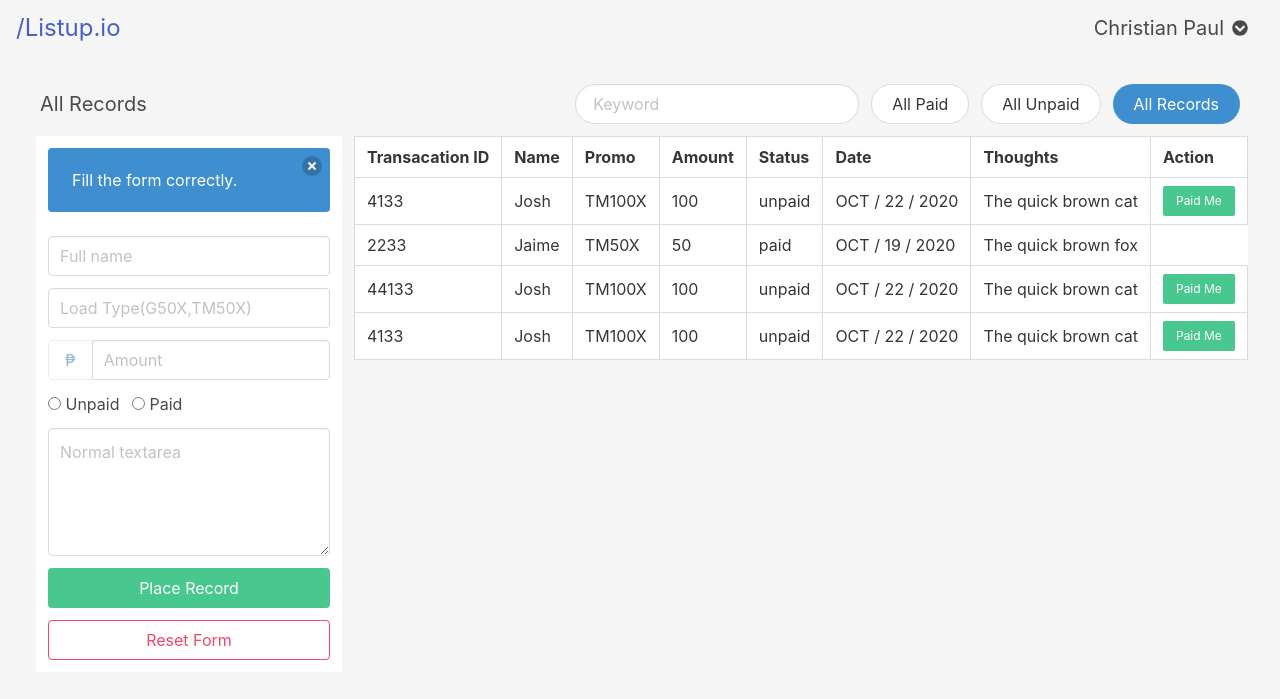
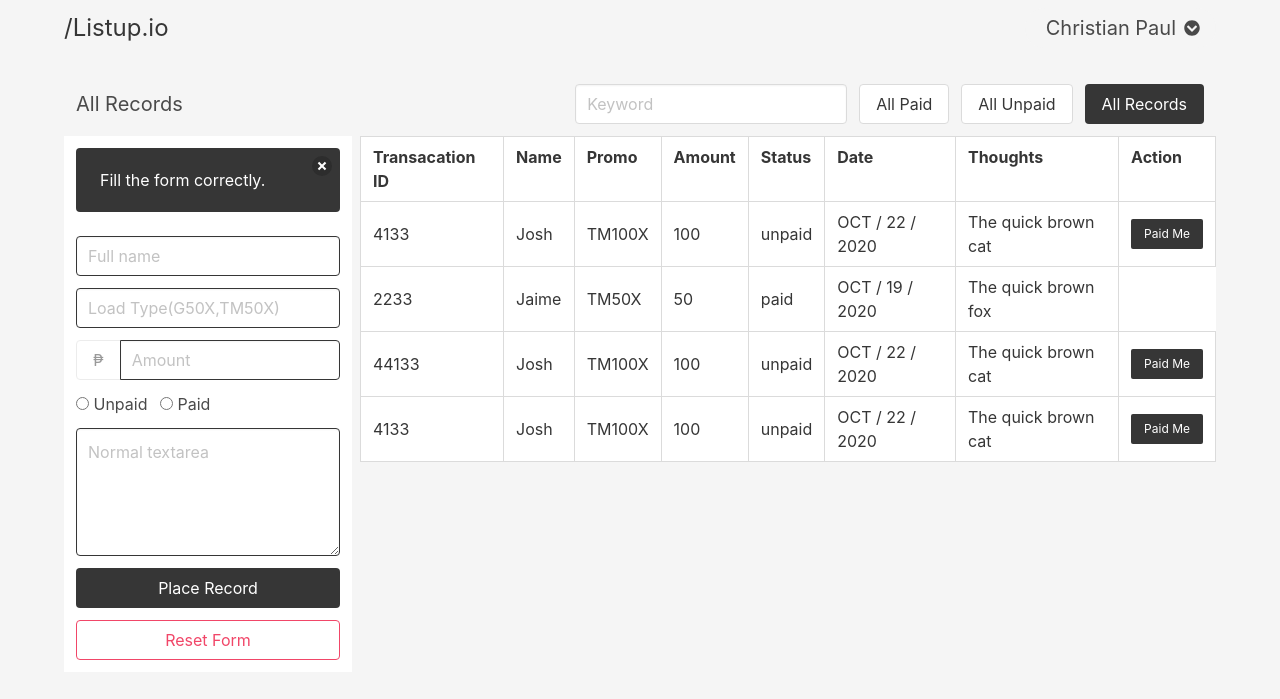
Before and after one commit to wallWrecker/list_upv2, a PHP site: page /pages/profile.php in a window 1280 px wide. Shown: the top 699 px of the page. Run offline with PHP 8.4, Linux system fonts and the light colour scheme; some libraries are stand-ins or nearby versions.

Commit message:
refactor some code in profile.js

```diff
--- a/pages/profile.php
+++ b/pages/profile.php
@@ -3,12 +3,12 @@
   include "../processes/init.php";
 ?>
 
-  <section class="container-fullhd mx-4 py-2">
+  <section class="container py-2">
     <!-- Navigation Links -->
     <div class="level">
       <div class="level-left">
         <div class="level-item">
-          <a class="is-size-4" href="../index.php">/Listup.io</a>
+          <a class="is-size-4 has-text-dark" href="../index.php">/Listup.io</a>
         </div>
       </div>
 
@@ -53,59 +53,60 @@
     </div>
       <!--End of Navigation Link-->
 
-    <div class="mx-3">
+    <div class="">
       <div class="column">
       <!-- Contains Filters, Databases, -->
         <!-- Filters and search box -->
         <div class="level">
           <div class="level-left">
             <div class="level-item">
-              <h3 class="subtitle">All Records</h3>
+              <h3 id="header-type" class="subtitle">All Records</h3>
             </div>
           </div>
           <div class="level-right">
             <div class="level-item has-addons">
-              <input class="input is-rounded" type="text" placeholder="Keyword">
+              <input class="input " type="text" placeholder="Keyword">
             </div>
             <!-- Filter Buttons -->
             <div class="level-item">
-              <button class="button is-rounded  filter-button">All Paid</button>
+              <button class="button filter-button">All Paid</button>
             </div>
             <div class="level-item">
-              <button class="button is-rounded filter-button">All Unpaid</button>
+              <button class="button filter-button">All Unpaid</button>
             </div>
             <div class="level-item">
-              <button class="button is-rounded filter-button is-info">All Records</button>
+              <button class="button filter-button is-dark">All Records</button>
             </div>
           </div>
         </div>
 
       <div class="columns">
         <!-- Left Column Form inputs -->
-        <div class="column is-3 has-background-white mx-2">
+        <!-- Form container -->
+        <div class="column is-3 has-background-white mr-2">
           <!-- Form -->
           <form action="<?php htmlspecialchars($_SERVER['PHP_SELF']);?> " method="POST">
-            <div id="form-notification" class="notification is-info">
+            <div id="form-notification" class="notification is-dark">
               <button class="delete"></button>
               Fill the form correctly.
             </div>
 
             <div class="field">
               <div class="control">
-                <input class="input" name="name" type="text" placeholder="Full name" autocomplete="off">
+                <input class="input is-dark" name="name" type="text" placeholder="Full name" autocomplete="off">
               </div>
             </div>
             <div class="field">
               <div class="control">
-                <input class="input" name="name" type="text" placeholder="Load Type(G50X,TM50X)">
+                <input class="input is-dark" name="name" type="text" placeholder="Load Type(G50X,TM50X)">
               </div>
             </div>
             <div class="field has-addons">
               <div class="control">
-                <button class="button has-text-info-dark" title="Peso Sign (PHP)" disabled>₱</button>
+                <button class="button has-text-dark" title="Peso Sign (PHP)" disabled>₱</button>
               </div>
               <div class="control is-expanded">
-                <input class="input" name="name" type="number" placeholder="Amount">
+                <input class="input is-dark" name="name" type="number" placeholder="Amount">
               </div>
             </div>
             <div class="field has-addons">
@@ -122,7 +123,7 @@
             </div>
             <div class="field">
               <div class="control">
-                <textarea class="textarea" placeholder="Normal textarea"></textarea>
+                <textarea class="textarea is-dark" placeholder="Normal textarea"></textarea>
               </div>
             </div>
           <!-- Form action buttons -->
@@ -130,7 +131,7 @@
             <div class="field">
               <div class="control">
                 <button
-                  class="button is-success is-fullwidth"
+                  class="button is-dark is-fullwidth"
                   type="submit"
                   title="saves the record to database">Place Record</button>
               </div>
@@ -148,7 +149,7 @@
         </div>
 
           <!-- Table Component here -->
-          <div class="mx-1">
+          <div class="">
               <table class="table is-fullwidth is-bordered has-background-white">
                 <thead>
                   <tr>
@@ -163,7 +164,7 @@
                   </tr>
                 </thead>
                 <tbody id="tbody">
-                  <!-- Javascript Will Handle -->
+                  <!-- Javascript Will handle -->
                 </tbody>
               </table>
           </div>
@@ -173,6 +174,5 @@
   </section>
 
 <script type="module" src="<?php echo sourceLink("js","profile"); ?>"></script>
-
 <!-- Add footer for the rest of the html -->
 <?php include "../inc/footer.php"; ?>
--- a/src/js/profile.js
+++ b/src/js/profile.js
@@ -43,14 +43,14 @@ initiateFilterButtons();
 
 function initiateFilterButtons(type = "All unpaid") {
   const filter_buttons = document.getElementsByClassName("filter-button");
-  // Check if all the filter buttons have is-info class attached to them.
+  // Check if all the filter buttons have is-dark class attached to them.
   Array.from(filter_buttons).forEach((element) => {
-    if (element.classList.contains("is-info") == true) {
+    if (element.classList.contains("is-dark") == true) {
       // let searchKey = element.innerHTML;
       // // Get data from ajax request
       // let basic_Ajax_Result = basicAjax(searchKey);
 
-    // Call populate table
+      // Call populate table
       populateTable(data);
     }
   });
@@ -88,7 +88,7 @@ function createButton(data, disabled = "false") {
     paidRecord(data);
   };
 
-  btn.classList.add("button", "is-success", "is-small");
+  btn.classList.add("button", "is-dark", "is-small");
   btn.appendChild(textnode);
   return btn;
 }
@@ -120,24 +120,25 @@ function triggerFilter(element) {
   if (element.hasAttribute("data-active") == true) {
     return;
   }
-  // Check if a button contains is-info class
+  // Check if a button contains is-dark class
   let filter_buttons = document.getElementsByClassName("filter-button");
   Array.from(filter_buttons).forEach((ele) => {
-    if (ele.classList.contains("is-info")) {
-      ele.classList.remove("is-info");
+    if (ele.classList.contains("is-dark")) {
+      ele.classList.remove("is-dark");
       ele.removeAttribute("data-active");
     }
   });
 
-  if (!element.classList.contains("is-info")) {
-    // add is-info class to the element
-    element.classList.add("is-info", "active");
+  if (!element.classList.contains("is-dark")) {
+    // add is-dark class to the element
+    element.classList.add("is-dark", "active");
     // Set attribute for the current toggled button
     element.setAttribute("data-active", "true");
     // populate table function will called
     populateTable(data);
   }
 }
+
 function fetchData(whatData = "All Records", requestMethod = "GET", data) {
   if (requestMethod == "GET") {
   }
```
Also changed, not shown: index.php (+6 -6 lines).
